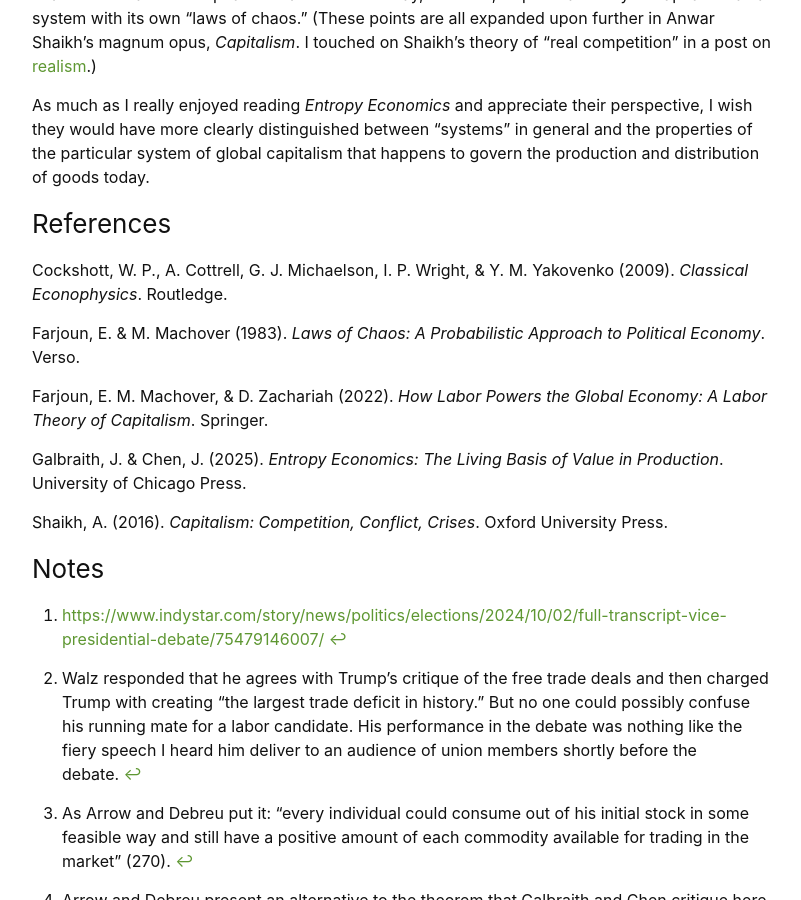
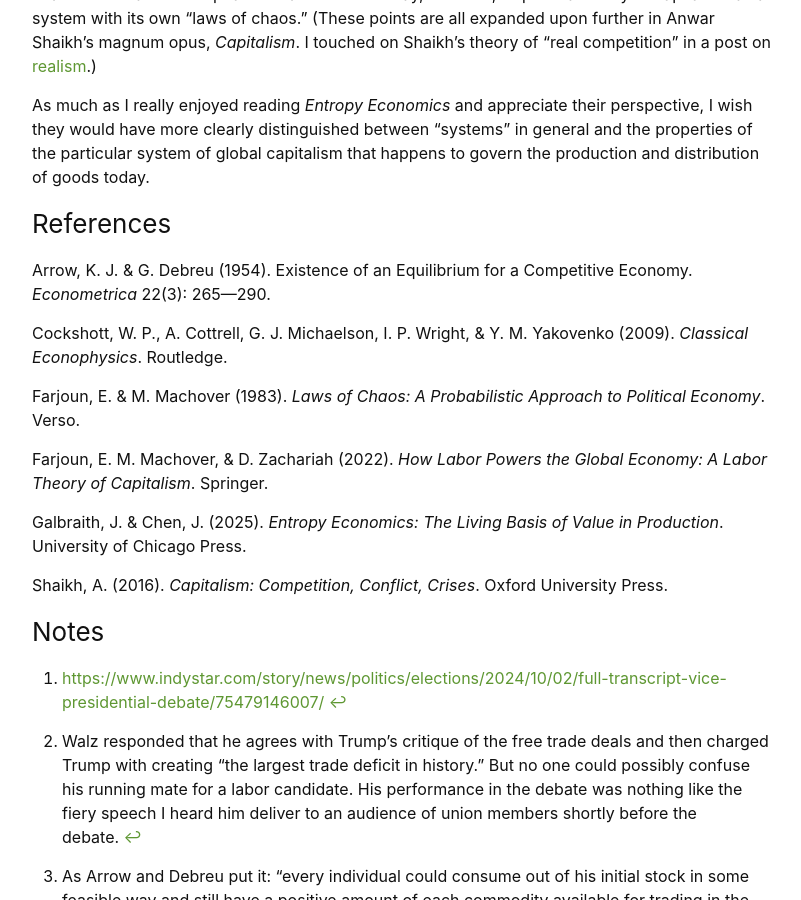
Before and after one commit to ConnorDonegan/connordonegan.github.io, a Jekyll site: the page built from _posts/2025-07-27-entropy-economics.md, in a window 1280 px wide and 900 px high, scrolled down 7197 px. Shown: the whole window, without its empty margins (238-1039 px from the left). Built offline with Jekyll 4.4.1, drawn with Linux system fonts in a browser that asks for light colours; comment, search, counter and statistics services are not loaded.

Commit message:
add Arrow-Debreu to refs

```diff
--- a/_posts/2025-07-27-entropy-economics.md
+++ b/_posts/2025-07-27-entropy-economics.md
@@ -149,6 +149,8 @@
 
 ### References
 
+Arrow, K. J. & G. Debreu (1954). Existence of an Equilibrium for a Competitive Economy. <em>Econometrica</em> 22(3): 265&mdash;290.
+
 Cockshott, W. P., A. Cottrell, G. J. Michaelson, I. P. Wright, & Y. M. Yakovenko (2009). <em>Classical Econophysics</em>. Routledge.
 
 Farjoun, E. & M. Machover (1983). <em>Laws of Chaos: A Probabilistic Approach to Political Economy</em>. Verso.
```
